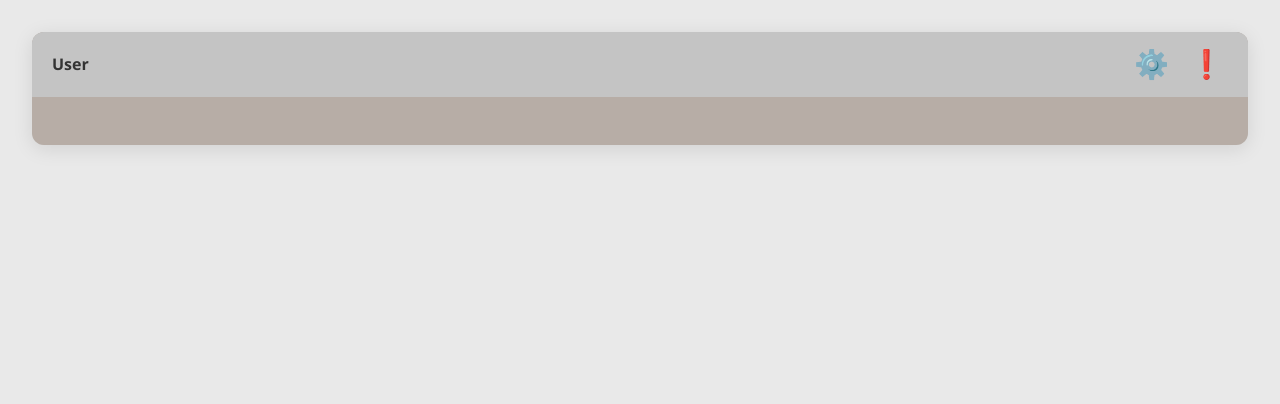
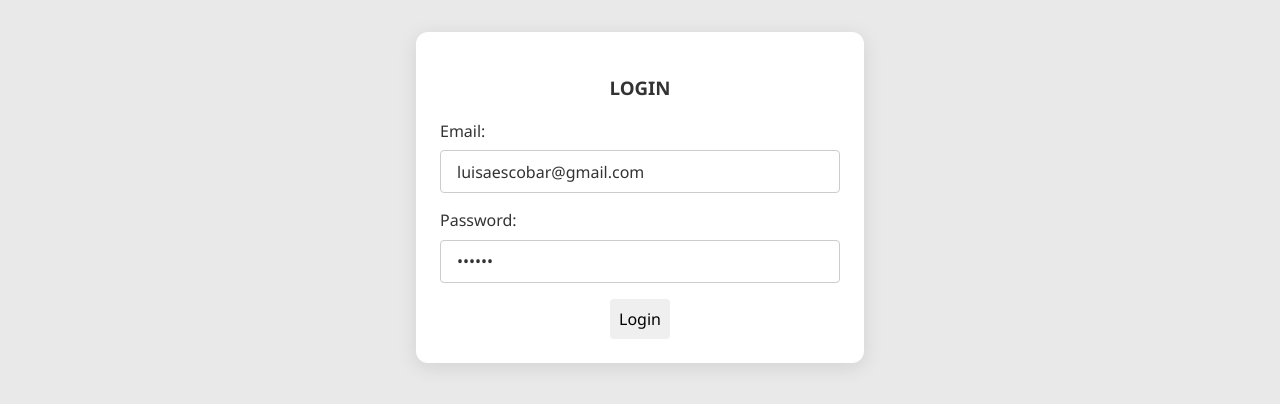
Before and after one commit to CRUXsur/usuario, a website built with Vite: page index.html in a window 1280 px wide. Built offline with nearby package versions, Linux system fonts and the light colour scheme.

Commit message:
login UI

```diff
--- /dev/null
+++ b/src/login.ts
@@ -0,0 +1,20 @@
+// Login functionality
+export function renderLoginForm(): string {
+    return `
+      <div class="auth-section" style="display: flex; flex-direction: column; align-items: center; justify-content: center; min-height: 40vh;">
+          <div id="login-form" class="card-login">
+            <h3>Login</h3>
+            <div class="form-group-login">
+              <label for="email">Email:</label>
+              <input type="email" id="email" value="luisaescobar@gmail.com" />
+            </div>
+            <div class="form-group-login">
+              <label for="password">Password:</label>
+              <input type="password" id="password" value="Abc123" />
+            </div>
+            <button id="login-btn" type="button">Login</button>
+          <div id="login-result" class="result" style="display:none"></div>
+          </div>
+      </div>
+    `
+  }
--- a/src/main.ts
+++ b/src/main.ts
@@ -1,10 +1,10 @@
 import './style.css'
-import { renderDashboard } from './dashboard.ts'
+import { renderLoginForm } from './login.ts'
 
-
-
-
-// Inicializar el dashboard cuando el DOM esté listo
+// Inicializar el login cuando el DOM esté listo
 document.addEventListener('DOMContentLoaded', () => {
-  renderDashboard();
+  const appElement = document.querySelector<HTMLDivElement>('#app');
+  if (appElement) {
+    appElement.innerHTML = renderLoginForm();
+  }
 });
--- a/src/style.css
+++ b/src/style.css
@@ -28,6 +28,135 @@ body {
   padding: 2rem;
   /* text-align: center; */
 }
+
+
+
+/* ----------------------------------------------- Login Layout ----------------------------------------------- */
+
+
+button {
+  border-radius: 8px;
+  border: 1px solid transparent;
+  padding: 0.6em 1.2em;
+  font-size: 1em;
+  font-weight: 500;
+  font-family: 'Segoe UI', Tahoma, Geneva, Verdana, sans-serif;
+  /* background-color: #1a1a1a; */
+  cursor: pointer;
+  padding: 8px;
+  border-radius: 4px;
+  transition: background-color 0.2s;
+}
+
+button:hover {
+  border-color: #747bff;
+}
+
+button:disabled {
+  opacity: 0.6;
+  cursor: not-allowed;
+}
+
+.result {
+  margin-top: 2rem;
+  padding: 1rem;
+  border-radius: 8px;
+  text-align: left;
+  max-width: 600px;
+  margin-left: auto;
+  margin-right: auto;
+}
+
+.success {
+  background-color: #1a4d1a;
+  border: 1px solid #2d7a2d;
+  color: #90ee90;
+}
+
+.error {
+  background-color: #4d1a1a;
+  border: 1px solid #7a2d2d;
+  color: #ffb6c1;
+}
+
+h3 {
+  font-family: 'Segoe UI', Tahoma, Geneva, Verdana, sans-serif;
+  font-weight: bold;
+  text-transform: uppercase;
+}
+
+.result h3 {
+  margin-top: 0;
+  margin-bottom: 1rem;
+}
+
+.result p {
+  margin: 0.5rem 0;
+}
+
+/* ----------------- Authentication section styles ------------------ */
+.login-container {
+  display: flex;
+  justify-content: center;
+  /* min-height: 100vh; */
+  width: 100%;
+  padding: 2rem;
+  box-sizing: border-box;
+  padding-top: 4rem;
+}
+
+.card-login {
+  background-color: #fff;
+  border-radius: 12px;
+  box-shadow: 0 4px 20px rgba(0, 0, 0, 0.1);
+  padding: 1.5rem;
+  width: 100%;
+  max-width: 400px;
+  text-align: center;
+}
+
+.form-group-login {
+  margin-bottom: 1rem;
+  text-align: left;
+}
+
+.form-group-login label {
+  display: block;
+  margin-bottom: 0.5rem;
+  font-weight: 500;
+  font-family: 'Segoe UI', Tahoma, Geneva, Verdana, sans-serif;
+}
+
+.form-group-login input {
+  width: 100%;
+  padding: 0.6em 1em;
+  border: 1px solid #ccc;
+  border-radius: 4px;
+  font-size: 1em;
+  font-family: 'Segoe UI', Tahoma, Geneva, Verdana, sans-serif;
+  /* background-color: #1a1a1a; */
+  color: inherit;
+  box-sizing: border-box;
+}
+
+.form-group-login input:focus {
+  outline: none;
+  border-color: #747bff;
+}
+
+.dashboard-container {
+  background-color: #fff;
+  border-radius: 12px;
+  box-shadow: 0 4px 20px rgba(0, 0, 0, 0.1);
+  overflow: hidden;
+  /* min-height: calc(100vh - 80px); */
+  /* border: 2px solid #fff; */
+}
+
+
+
+
+
 
 /* --------------------------------------------- Dashboard Layout --------------------------------------------- */
 
```
